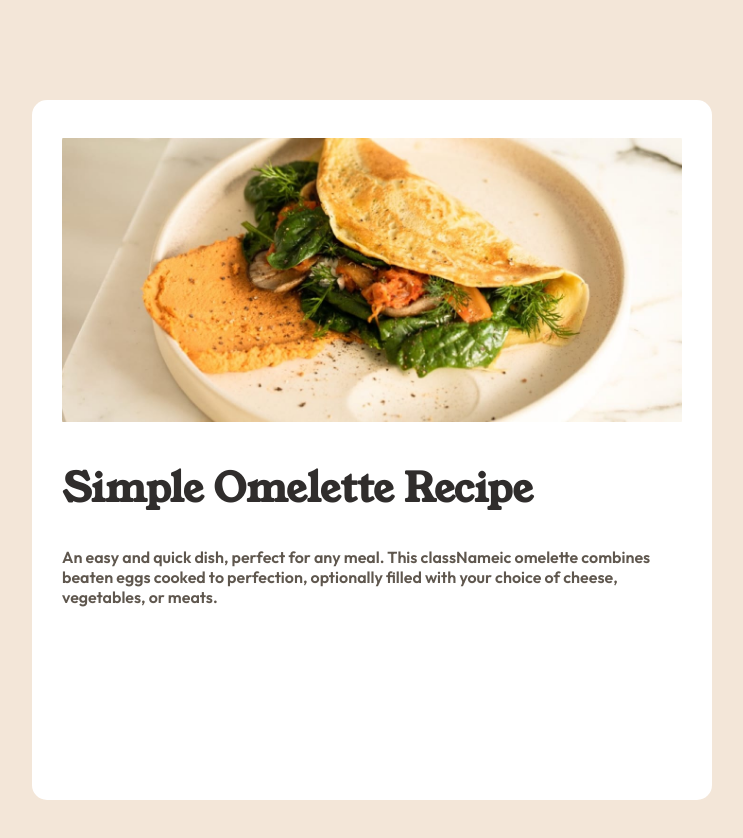
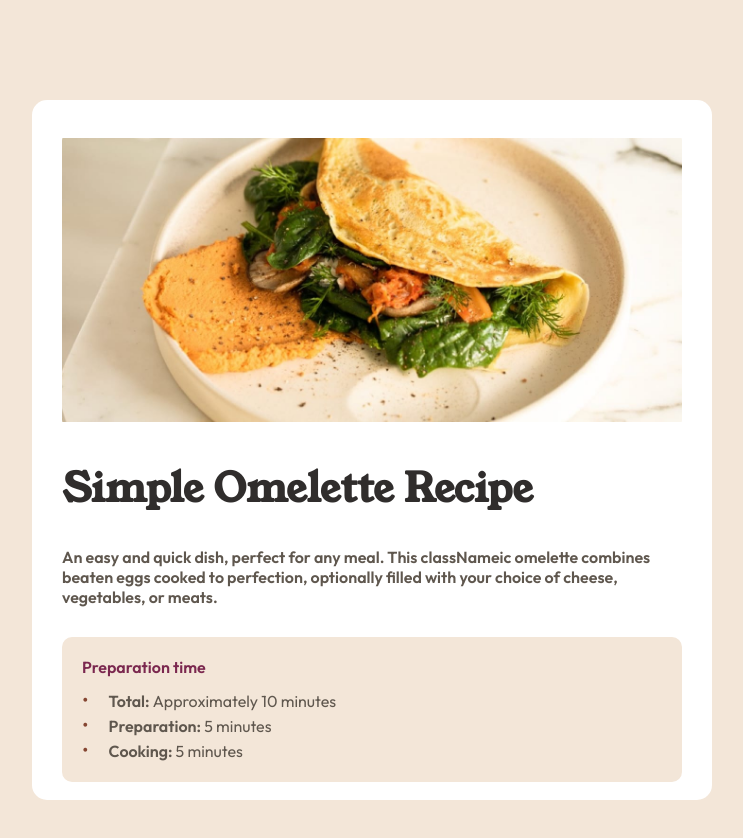
Before and after one commit to JuanBlancodev/recipe-page, a React (Vite) app: page / in a window 1280 px wide. Shown: the top 838 px of the page, without its empty margins (268-1011 px from the left). Built offline with nearby package versions, Linux system fonts and the light colour scheme.

Commit message:
preparation components and styled added

```diff
--- a/src/components/App.jsx
+++ b/src/components/App.jsx
@@ -1,5 +1,6 @@
 import styled from 'styled-components'
 import Header from './container/Header'
+import Preparation from './container/Preparation'
 
 const Container = styled.div`
   width: 680px;
@@ -18,10 +19,21 @@ const Container = styled.div`
   }
 `
 
+const Main = styled.main`
+  margin-top: 30px;
+
+  @media (width < 700px){
+    padding: 0 30px;
+  }
+`
+
 const App = () => {
   return (
     <Container className='container'>
       <Header />
+      <Main>
+        <Preparation />
+      </Main>
     </Container>
   )
 }
--- /dev/null
+++ b/src/components/container/Preparation.jsx
@@ -0,0 +1,48 @@
+import styled from 'styled-components'
+
+const PreparationContainer = styled.article`
+  width: 100%;
+  padding: 20px;
+  border-radius: 10px;
+  background-color: var(--color-eggshell);
+`
+
+const PreparationTitle = styled.h4`
+  font-size: 1rem;
+  font-weight: 600;
+  color: var(--color-dark-raspberry);
+  font-family: var(--font-outfit);
+`
+
+const PreparationList = styled.ul`
+  margin-top: 10px;
+  color: var(--color-wenge-brown);
+`
+
+const SpanBold = styled.span`
+  font-weight: 600;
+`
+
+const Preparation = () => {
+  return (
+    <PreparationContainer>
+      <PreparationTitle>Preparation time</PreparationTitle>
+      <PreparationList>
+        <li>
+          <SpanBold>Total: </SpanBold>
+          Approximately 10 minutes
+        </li>
+        <li>
+          <SpanBold>Preparation: </SpanBold>
+          5 minutes
+        </li>
+        <li>
+          <SpanBold>Cooking: </SpanBold>
+          5 minutes
+        </li>
+      </PreparationList>
+    </PreparationContainer>
+  );
+};
+
+export default Preparation;
--- a/src/css/index.css
+++ b/src/css/index.css
@@ -64,13 +64,3 @@ hr{
   font-family: var(--font-young);
   color: var(--color-nutmeg);
 }
-
-
-
-
-/* RESPONSIVE */
-@media (width < 700px){
-  .main{
-    padding: 0 30px;
-  }
-}
```
